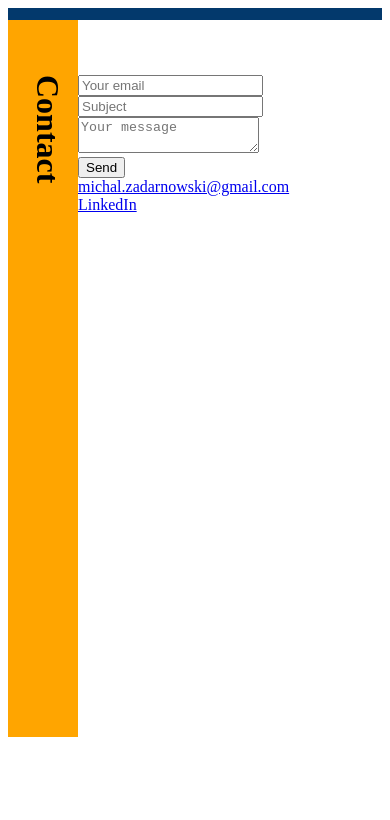
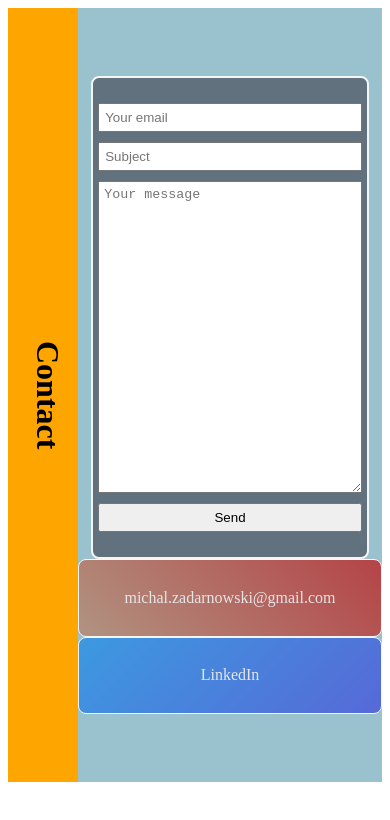
Before and after one commit to zetdotcom/first-portfolio, a Gatsby site: page /contact in a window 390 px wide. Built offline with nearby package versions, Linux system fonts and the light colour scheme; Gatsby itself is replaced by a stand-in of ours.

Commit message:
responsivness fix

```diff
--- a/src/components/Contact/Contact.js
+++ b/src/components/Contact/Contact.js
@@ -21,10 +21,10 @@ const Contact = () => {
             </form>
           </div>
           <div className="contactLinks">
-            <div className="contactEmail">
+            <div className="contactLink contactEmail">
               <a href="mailto:michal.zadarnowskigmail.com">michal.zadarnowski@gmail.com</a>
             </div>
-            <div className="contactLinkedin">
+            <div className="contactLink contactLinkedin">
               <a href="https://www.linkedin.com/in/michal-zadarnowski-559259143/" target="blank">
                 LinkedIn
               </a>
--- a/src/components/Contact/Contact.scss
+++ b/src/components/Contact/Contact.scss
@@ -6,23 +6,111 @@
 
 .contact {
   min-height: 85vh;
-  background: rgba(255, 255, 255, 0.8);
+  background: rgba(70, 142, 166, 0.548);
   color: black;
   display: flex;
   overflow: hidden;
-  border-top: 12px solid $darkBlue;
+  height: 100vh;
+
   // clip-path: polygon(0 50px, 100% 0, 100% 100%, 0 100%);
   .title {
     background: orange;
     writing-mode: vertical-lr;
     flex: 0 auto;
     width: 70px;
+    text-align: center;
   }
-  .title,
   .contactMe {
-    padding-top: 55px;
+    flex: 1;
+    display: flex;
+    flex-direction: column;
   }
+
   .form {
-    width: 50%;
+    display: flex;
+    width: 100%;
+    height: 80%;
+    justify-content: center;
+    align-items: center;
+    form {
+      display: flex;
+      flex-flow: column nowrap;
+      min-height: 40%;
+      border: 2px solid whitesmoke;
+      background: rgba(54, 54, 65, 0.562);
+      width: 50%;
+      min-width: 600px;
+      border-radius: 8px;
+      padding: 25px 50px;
+    }
+    input,
+    textarea,
+    button {
+      margin: 5px;
+      padding: 5px;
+    }
+    textarea {
+      height: 300px;
+    }
+  }
+
+  .contactLinks {
+    display: flex;
+    // justify-content: center;
+    // justify-items: center;
+    height: 20%;
+
+    .contactLink {
+      flex: 1;
+      display: flex;
+      justify-content: center;
+      align-items: center;
+      border: 1px solid whitesmoke;
+      border-radius: 8px;
+      // height: 100%;
+      color: $fontLight;
+    }
+    a {
+      text-decoration: none;
+      color: $fontLight;
+    }
+    .contactEmail {
+      background: linear-gradient(45deg, rgba(207, 86, 26, 0.43), rgba(193, 12, 12, 0.694));
+      &:hover {
+        background: orangered;
+        a {
+          transform: scale(1.3);
+        }
+      }
+    }
+    .contactLinkedin {
+      background: linear-gradient(-45deg, rgba(25, 25, 224, 0.521), rgba(33, 141, 229, 0.771));
+      &:hover {
+        background: $darkBlue;
+        a {
+          transform: scale(1.5);
+        }
+      }
+    }
   }
 }
+
+@media (max-width: 900px) {
+  .contact {
+    height: calc(100vh - 70px);
+    .contactMe {
+      justify-content: center;
+    }
+    .form {
+      height: auto;
+      form {
+        width: 90%;
+        min-width: 90%;
+        padding: 20px 0;
+      }
+    }
+    .contactLinks {
+      flex-direction: column;
+    }
+  }
+}
--- a/src/components/Navigation/Navigation.scss
+++ b/src/components/Navigation/Navigation.scss
@@ -98,6 +98,7 @@
   .nav {
     color: $fontLight;
     flex: 1;
+    max-height: 70px;
     ul {
       list-style: none;
       text-transform: uppercase;
--- a/src/layouts/layouts.scss
+++ b/src/layouts/layouts.scss
@@ -61,5 +61,6 @@
     flex: 9;
     width: 100%;
     overflow-x: hidden;
+    height: calc(100vh - 70px);
   }
 }
```
Also changed, not shown: src/components/About/About.js (+15 -5 lines), src/components/About/About.scss (+45 -13 lines), src/components/Projects/Projects.scss (+15 -1 lines).
